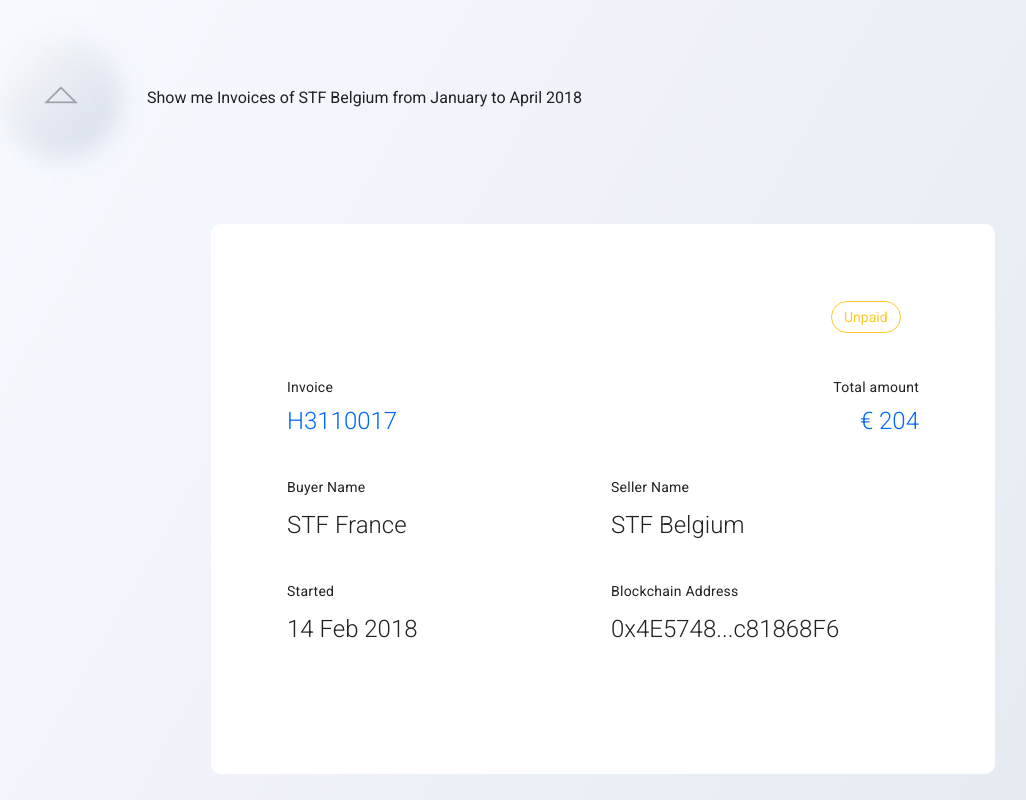
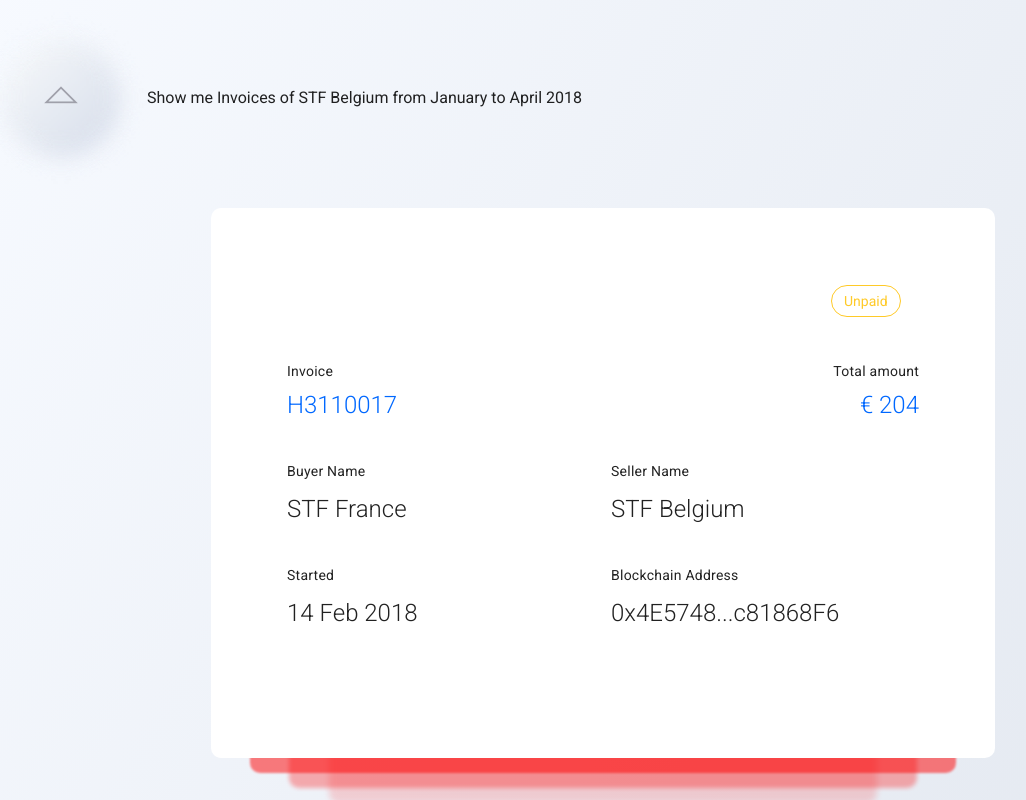
Before and after one commit to amancioandre/510-frontend-test, a Vue app: page /invoices in a window 1280 px wide. Shown: the top 800 px of the page, without its empty margins (37-1063 px from the left). Built offline with nearby package versions, Linux system fonts and the light colour scheme.

Commit message:
:construction: Work on shadows

```diff
--- a/src/components/Invoice/Invoice.vue
+++ b/src/components/Invoice/Invoice.vue
@@ -1,9 +1,11 @@
 <template>
+  <div style="max-width: 784px; max-height: 550px;">
     <v-card
       min-width="784"
+      max-width="784"
       min-height="550"
       flat
-    class="ma-4 invoice-padding invoice-features"
+      class="invoice-padding invoice-features"
     >
       <v-row class="d-flex justify-space-between mb-6">
         <v-col cols="2">
@@ -75,6 +77,8 @@
         </v-col>
       </v-row>
     </v-card>
+    <slot name="shadow"></slot>
+  </div>
 </template>
 
 <script>
@@ -92,6 +96,7 @@
 .invoice-features {
   background-color: #fff;
   border-radius: 10px !important;
+  z-index: 100;
 }
 
 .invoice-headline {
--- /dev/null
+++ b/src/components/Invoice/Shadow.vue
@@ -0,0 +1,120 @@
+<template>
+  <div
+    class="d-flex align-center justify-center no-wrap wrapper"
+    :class="`flex-${features.place}`"
+    :style="`${features.position}`"
+  >
+    <div id="first" class="list-holders" :style="features.first"></div>
+    <div id="second" class="list-holders" :style="features.second"></div>
+    <div id="third" class="list-holders" :style="features.third"></div>
+  </div>
+</template>
+
+<script>
+export default {
+  props: {
+    placement: {
+      type: String,
+      default: "bottom",
+    },
+    width: {
+      type: Number,
+      required: true,
+    },
+    height: {
+      type: Number,
+      required: true,
+    },
+    color: {
+      type: String,
+      default: "#FFF",
+    },
+  },
+
+  mounted() {},
+
+  methods: {
+    onPosition() {},
+  },
+
+  computed: {
+    features() {
+      let result = {};
+      switch (this.placement) {
+        case "top":
+          result = {
+            first: `top: -${30}px; width: ${0.9 * this.width}px; height: ${
+              this.height
+            }px`,
+            second: `top: -${this.height + 2 * 30}px; width: ${0.8 *
+              this.width}px; height: ${this.height}px`,
+            third: `top: -${2 * this.height + 3 * 30}px; width: ${0.7 *
+              this.width}px; height: ${this.height}px`,
+            position: `top: -${this.height}px;`,
+            place: "column",
+          };
+          break;
+        case "bottom":
+          result = {
+            first: `top: ${(2 * this.height) / 3 + 15}px; width: ${0.9 *
+              this.width}px; height: ${this.height}px`,
+            second: `top: ${this.height / 3 + 2 * 15}px; width: ${0.8 *
+              this.width}px; height: ${this.height}px`,
+            third: `top: ${3 * 15}px; width: ${0.7 * this.width}px; height: ${
+              this.height
+            }px`,
+            position: `top: -${this.height}px;`,
+            place: "column",
+          };
+          break;
+        case "left":
+          result = {
+            first: `left: -${15}px; height: ${this.height -
+              0.1 * this.height}px; width: ${this.width}px`,
+            second: `left: ${-this.width / 3 - 2 * 15}px; height: ${this
+              .height -
+              0.2 * this.height}px; width: ${this.width}px`,
+            third: `left: ${(-2 * this.width) / 3 - 3 * 15}px; height: ${this
+              .height -
+              0.3 * this.height}px; width: ${this.width}px`,
+            position: `top: ${-this.height +
+              0.05 * this.height}px; left: -${0}px;`,
+            place: "row",
+          };
+          break;
+      }
+      return result;
+    },
+  },
+};
+</script>
+
+<style scoped>
+.wrapper {
+  position: relative;
+  max-height: 550px;
+}
+
+.list-holders {
+  position: relative;
+  background-color: red;
+  border-radius: 10px;
+  /* background-color: inherit; */
+}
+
+#first {
+  opacity: 0.5;
+  filter: blur(1px);
+  z-index: 30;
+}
+#second {
+  opacity: 0.3;
+  filter: blur(2px);
+  z-index: 20;
+}
+#third {
+  opacity: 0.15;
+  filter: blur(3px);
+  z-index: 10;
+}
+</style>
--- a/src/components/Invoice/index.js
+++ b/src/components/Invoice/index.js
@@ -1,4 +1,3 @@
-const Invoice = () => import("./Invoice");
-const Detail = () => import("./Detail");
-
-export { Invoice, Detail };
+export const Invoice = () => import("./Invoice");
+export const Detail = () => import("./Detail");
+export const Shadow = () => import("./Shadow");
--- a/src/views/Invoices/Detail.vue
+++ b/src/views/Invoices/Detail.vue
@@ -1,8 +1,10 @@
 <template>
   <v-container fluid style="height: 100vh">
-    <v-row>
+    <v-row class="d-flex flex-nowrap">
       <v-col class="d-flex flex-nowrap align-center justify-center">
         <invoice :invoice="invoice" />
+      </v-col>
+      <v-col class="d-flex flex-nowrap">
         <detail
           v-for="transaction in invoice.transaction"
           :key="`transaction-${transaction.entity}`"
--- a/src/views/Invoices/List.vue
+++ b/src/views/Invoices/List.vue
@@ -1,30 +1,29 @@
 <template>
   <v-container fluid style="height: 100vh">
     <v-row>
-      <v-col class="d-flex flex-nowrap align-center justify-center">
-        <invoice
-          v-for="invoice in invoices"
-          :key="`invoice-${invoice.id}`"
-          :invoice="invoice"
-          @click.native="onClick(invoice.id)"
-        />
+      <v-col class="d-flex flex-column flex-nowrap align-center justify-center">
+        <Invoice :invoice="invoice" @click.native="onClick(invoice.id)">
+          <template v-slot:shadow>
+            <Shadow :height="550" :width="784" :color="'#FFF'" />
+          </template>
+        </Invoice>
       </v-col>
     </v-row>
   </v-container>
 </template>
 
 <script>
-import { Invoice } from "../../components/Invoice";
+import { Invoice, Shadow } from "../../components/Invoice";
 
 export default {
   components: {
     Invoice,
+    Shadow,
   },
 
   data() {
     return {
-      invoices: [
-        {
+      invoice: {
         id: "H3110017",
         totalAmount: 204,
         buyerName: "STF France",
@@ -32,7 +31,6 @@
         started: "14 Feb 2018",
         blockchainAddress: "0x4E5748...c81868F6",
       },
-      ],
     };
   },
 
@@ -49,4 +47,4 @@
 };
 </script>
 
-<style></style>
+<style scoped></style>
```
Lines whose indentation alone changed are shown as unchanged.
